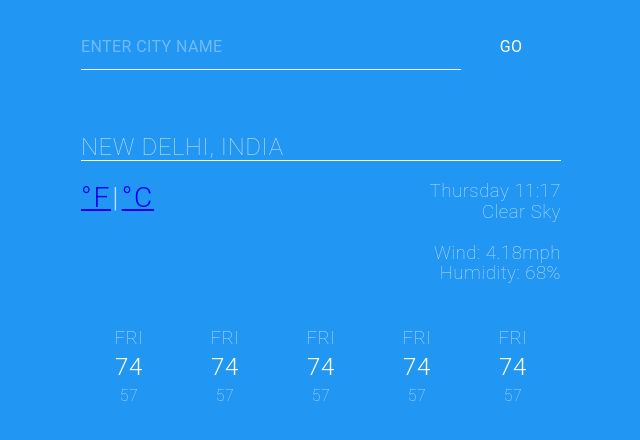
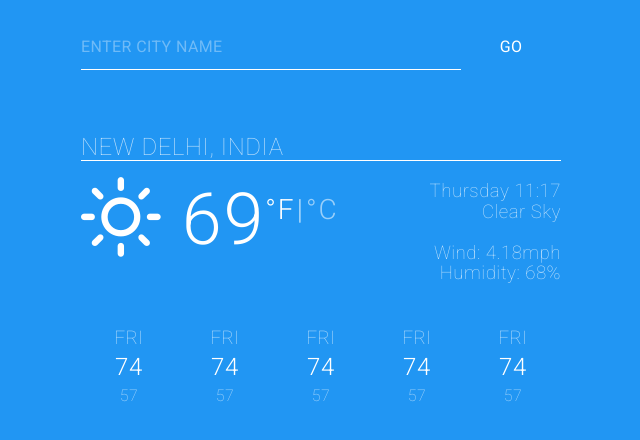
Before and after one commit to KaushikShivam/rain_man, a website built with webpack: page src/index.html in a window 1280 px wide. Shown: the whole page, without its empty margins (319-959 px from the left). Built offline with nearby package versions, Linux system fonts and the light colour scheme.

Commit message:
Finish styling for the UI

```diff
--- a/src/index.html
+++ b/src/index.html
@@ -32,9 +32,9 @@
             <h3 id='humidity'>Humidity: 68%</h3>
           </div>
           <div class='temperature' id='temperature'>
-            <h1 class='temp' id='temp'><i id='condition'></i> <span id='num'></span><a class='fahrenheit active'
-                id='fahrenheit' href="#">&deg;F</a><span class='divider secondary'>|</span><a class='celsius'
-                id='celsius' href="#">&deg;C</a></h1>
+            <h1 class='temp' id='temp'><i class="wi wi-day-sunny" id='condition'></i> <span id='num'>69</span><a
+                class='fahrenheit active' id='fahrenheit' href="#">&deg;F</a><span class='divider secondary'>|</span><a
+                class='celsius' id='celsius' href="#">&deg;C</a></h1>
           </div>
           <div class='forecast' id='forecast'>
 
```
Also changed, not shown: dist/css/style.css, sdsd.js (deleted).
